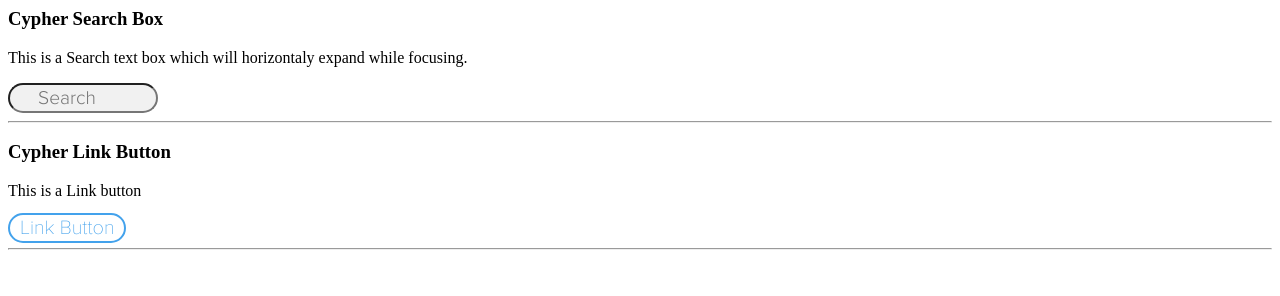
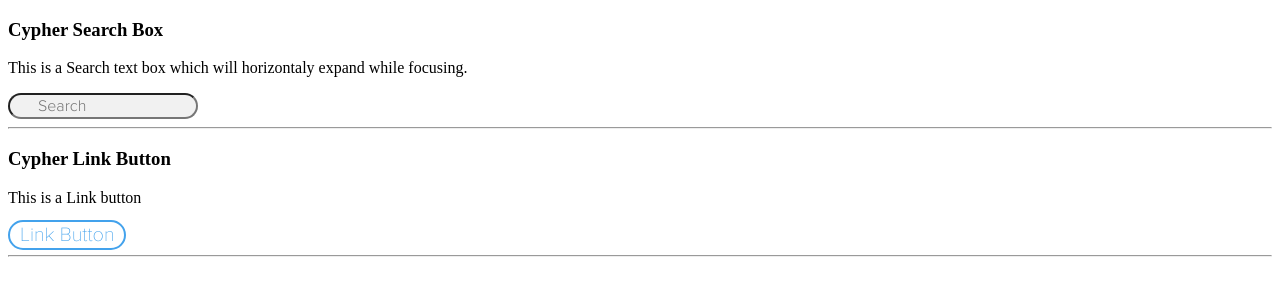
Before and after one commit to JijoCeetus/projectxstyle, a plain HTML site: page index.html in a window 1280 px wide. Drawn offline with Linux system fonts and the light colour scheme.

Commit message:
updated the code with some refinements

```diff
--- a/index.html
+++ b/index.html
@@ -1,10 +1,9 @@
+<!DOCTYPE html>
 <html>
-
 <head>
     <link rel="stylesheet" href="./master.css" />
     <link rel="stylesheet" href="./proximanova.css" />
 </head>
-
 <body>
     <!-- Cypher Search Box-->
     <h3>Cypher Search Box</h3>
@@ -20,5 +19,4 @@
     <hr>
     <!-- Cypher Link Button-->
 </body>
-
 </html>
--- a/master.css
+++ b/master.css
@@ -3,7 +3,7 @@ a {
 }
 input#cyph_search{
     font-family: "proxima nova";
-    font-size: 120%; width: 150px; height: 30px;
+    font-size: 100%; width: 150px; height: 20px;
     border-radius: 15px;
     background-image: url("images/magnifier_glass.png");
     background-size: 23px;
```
